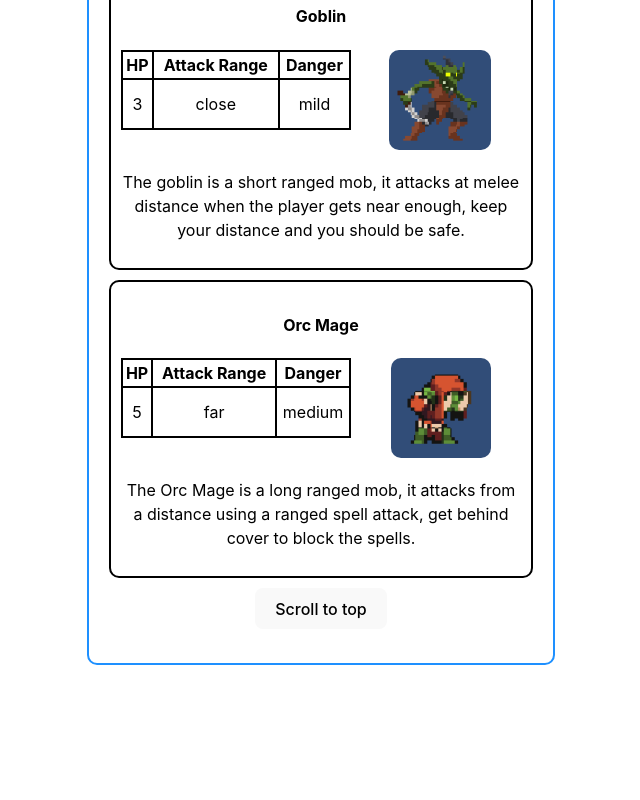
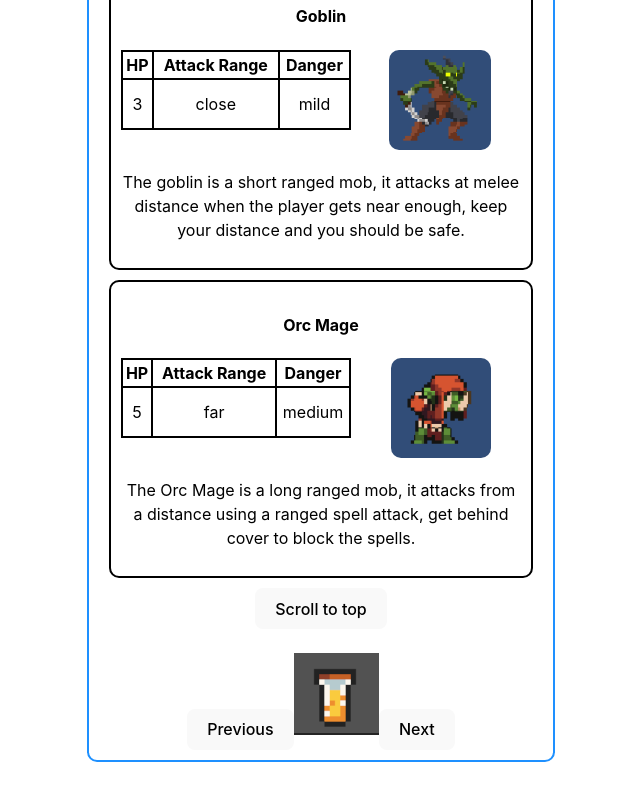
Before and after one commit to mogixq/Unity_Proj_React, a React (Vite) app: page /monsters in a window 1280 px wide. Shown: the part 264-1064 px from the top of the page, without its empty margins (319-959 px from the left). Before the commit the page ends 971 px from the top, so only its background shows below. Built offline with nearby package versions, Linux system fonts and the light colour scheme.

Commit message:
photo scroller works

```diff
--- a/src/App.jsx
+++ b/src/App.jsx
@@ -5,6 +5,7 @@ import Algorithms from "./Algorithms";
 import Items from "./Items";
 import Index from "./Index";
 import Monsters from "./Monsters";
+import Photos from "./Photos";
 
 function App() {
   const [darkmode, setDarkmode] = useState(false);
@@ -66,6 +67,7 @@ function App() {
           </Routes>
         </div>
         <br />
+        <Photos />
       </div>
     </>
   );
--- a/src/Photos.jsx
+++ b/src/Photos.jsx
@@ -1,11 +1,31 @@
-import React from 'react'
+import React, { useState } from "react";
 
 function Photos(props) {
+  const [currentIndex, setCurrentIndex] = useState(0);
 
+  const photos = [
+    '.\\images\\EG.png',
+    '.\\images\\HP.png',
+    '.\\images\\MP.png',
+  ];
+
+  const handleNext = () => {
+    setCurrentIndex((prevIndex) => (prevIndex + 1) % photos.length);
+  };
+
+  const handlePrev = () => {
+    setCurrentIndex(
+      (prevIndex) => (prevIndex - 1 + photos.length) % photos.length
+    );
+  };
 
   return (
-    <div>Photos</div>
-  )
+    <div>
+      <button onClick={handlePrev}>Previous</button>
+      <img src={photos[currentIndex]} alt={`Photo ${currentIndex}`} />
+      <button onClick={handleNext}>Next</button>
+    </div>
+  );
 }
 
-export default Photos
+export default Photos;
```
